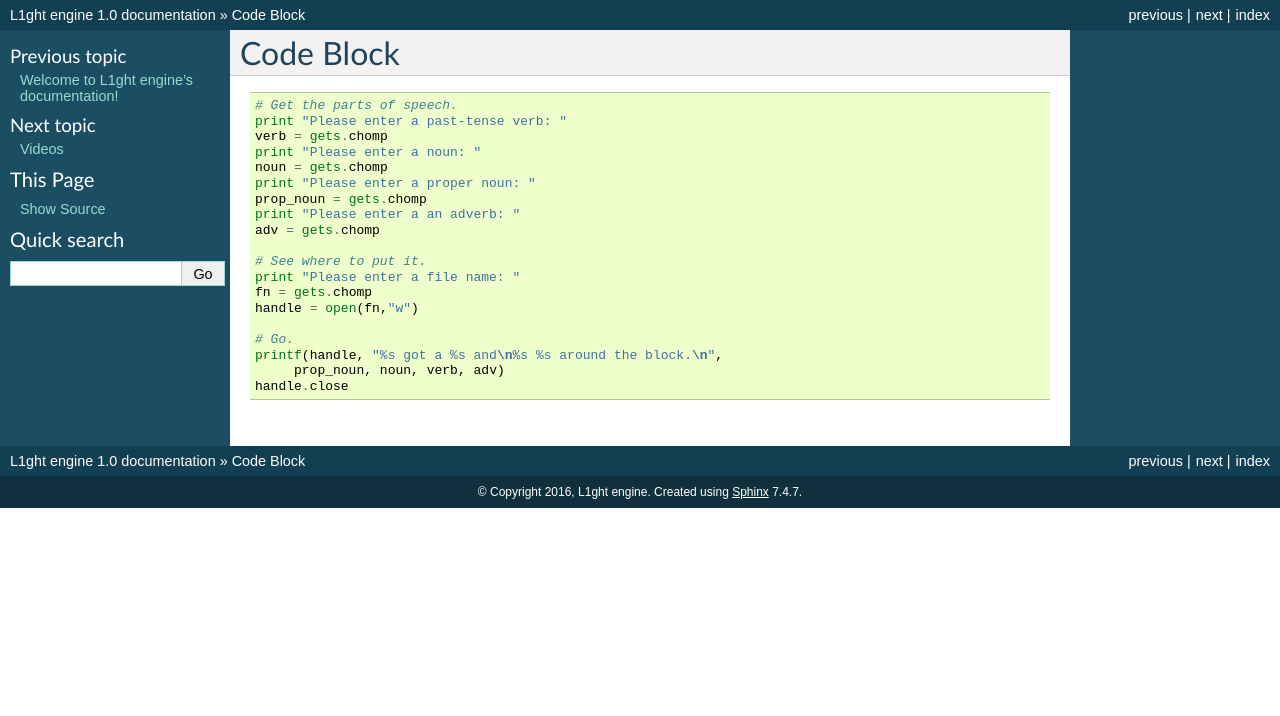
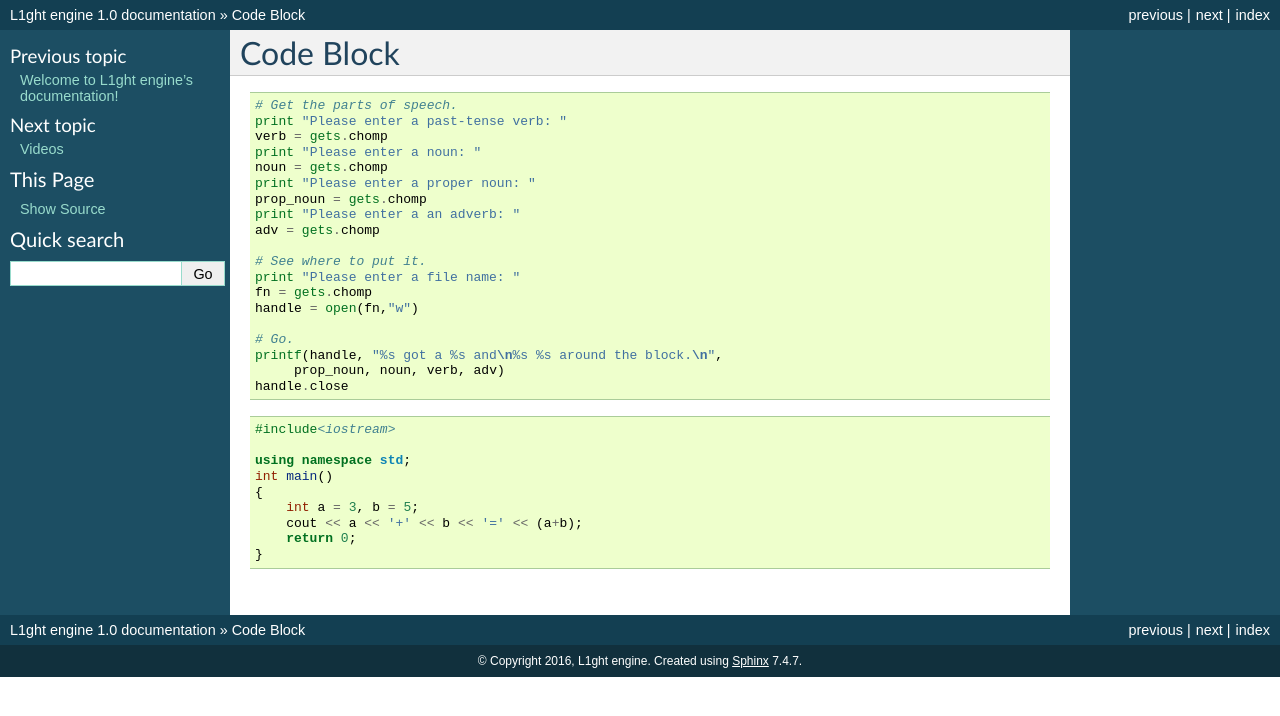
Before and after one commit to DisizDream/ReadTheDocsTests, a Sphinx documentation site: the page built from docs/CodeBlocks.rst, in a window 1280 px wide. Shown: the top 716 px of the page. Built offline with Sphinx 7.4.7, drawn with Linux system fonts in a browser that asks for light colours.

Commit message:
Update CodeBlocks.rst

```diff
--- a/docs/CodeBlocks.rst
+++ b/docs/CodeBlocks.rst
@@ -22,3 +22,16 @@ Code Block
    printf(handle, "%s got a %s and\n%s %s around the block.\n",
         prop_noun, noun, verb, adv)
    handle.close
+
+
+.. code-block:: cpp
+
+   #include<iostream>
+
+   using namespace std;
+   int main()
+   {
+       int a = 3, b = 5;
+       cout << a << '+' << b << '=' << (a+b);
+       return 0;
+   }
```
